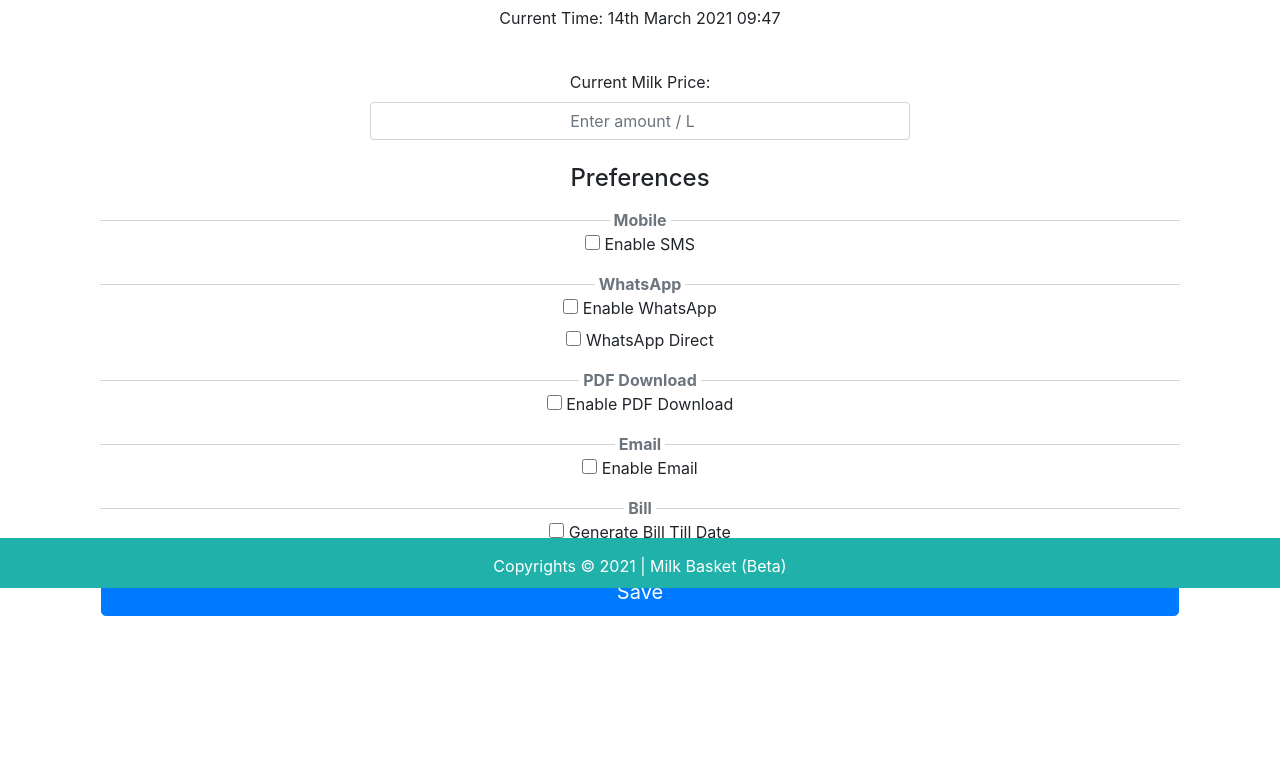
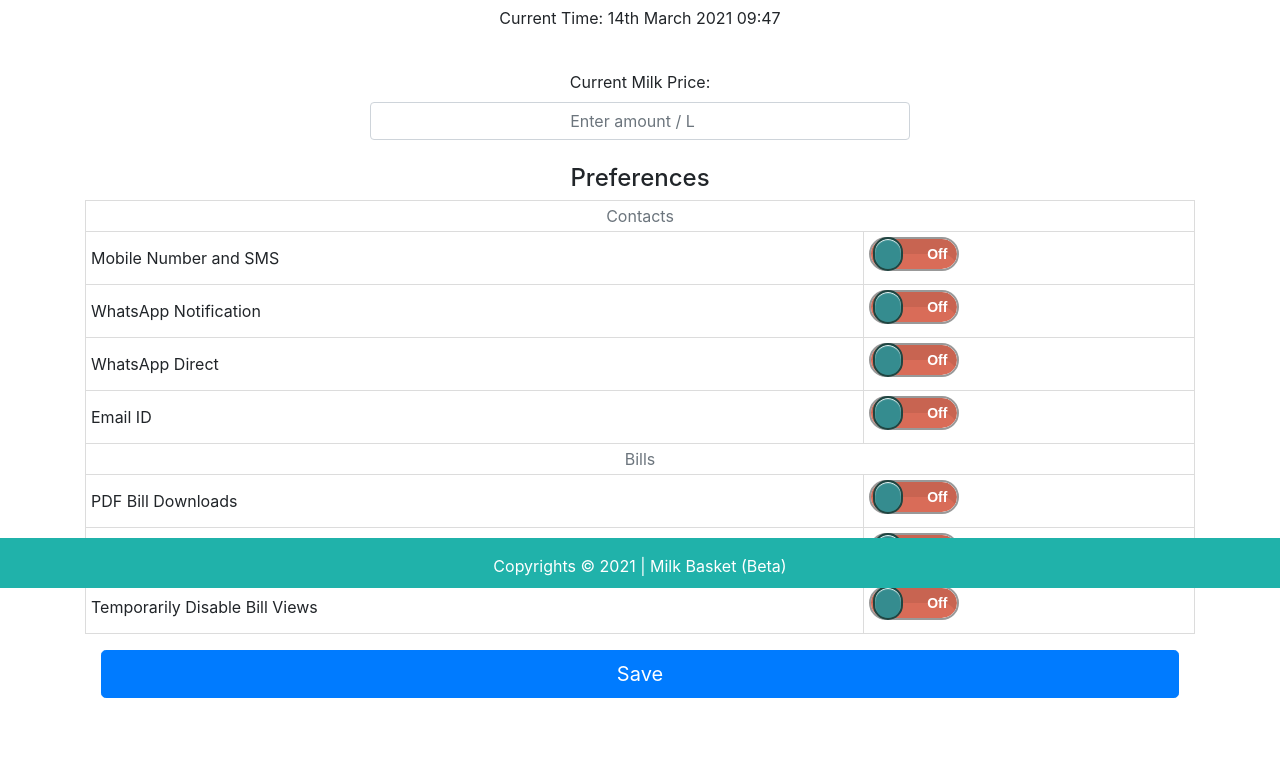
Before and after one commit to theflyingmachine/milkbasket, a Django app: page /setting in a window 1280 px wide. Shown: the part 212-990 px from the top of the page. Before the commit the page ends 828 px from the top, so only its background shows below. Run offline with Django 3.2, Linux system fonts and the light colour scheme; the visitor is signed in with stand-in values (Sample User, id 1); data that the repository does not hold is empty; some libraries are stand-ins or nearby versions.

Commit message:
Settings toggle switch update

```diff
--- a/register/templates/register/setting.html
+++ b/register/templates/register/setting.html
@@ -11,32 +11,114 @@
         font-size: 120px;
     }
 
-    .separator {
-        display: flex;
-        align-items: center;
-        text-align: center;
-
-    }
-
-    .separator::before, .separator::after {
-        content: '';
-        flex: 1;
-        border-bottom: 1px solid #D3D3D3;
-    }
-
-    .separator::before {
-        margin-right: .25em;
-
-    }
-
-    .separator::after {
-        margin-left: .25em;
-        color: #1c7430;
-    }
-
     input[type="checkbox"] {
         width: 15px; /*Desired width*/
         height: 15px; /*Desired height*/
+    }
+
+    .onoffswitch {
+        position: relative;
+        width: 90px;
+        -webkit-user-select: none;
+        -moz-user-select: none;
+        -ms-user-select: none;
+    }
+
+    .onoffswitch-checkbox {
+        display: none;
+    }
+
+    .onoffswitch-label {
+        display: block;
+        overflow: hidden;
+        cursor: pointer;
+        border: 2px solid #999999;
+        border-radius: 30px;
+    }
+
+    .onoffswitch-inner {
+        display: block;
+        width: 200%;
+        margin-left: -100%;
+        -moz-transition: margin 0.3s ease-in 0s;
+        -webkit-transition: margin 0.3s ease-in 0s;
+        -o-transition: margin 0.3s ease-in 0s;
+        transition: margin 0.3s ease-in 0s;
+    }
+
+    .onoffswitch-inner:before, .onoffswitch-inner:after {
+        display: block;
+        float: left;
+        width: 50%;
+        height: 30px;
+        padding: 0;
+        line-height: 30px;
+        font-size: 14px;
+        color: white;
+        font-family: Trebuchet, Arial, sans-serif;
+        font-weight: bold;
+        -moz-box-sizing: border-box;
+        -webkit-box-sizing: border-box;
+        box-sizing: border-box;
+        border-radius: 30px;
+        box-shadow: 0px 15px 0px rgba(0, 0, 0, 0.08) inset;
+    }
+
+    .onoffswitch-inner:before {
+        content: "On";
+        padding-left: 5px;
+        background-color: #81d404;
+        color: #FFFFFF;
+        border-radius: 30px 0 0 30px;
+    }
+
+    .onoffswitch-inner:after {
+        content: "Off";
+        padding-right: 10px;
+        background-color: #d96c58;
+        color: #ffffff;
+        text-align: right;
+        border-radius: 0 30px 30px 0;
+    }
+
+    .onoffswitch-switch {
+        display: block;
+        width: 30px;
+        margin: 0px;
+        background: #358c8f;
+        border: 2px solid #1f4541;
+        border-radius: 30px;
+        position: absolute;
+        top: 0;
+        bottom: 0;
+        right: 56px;
+        -moz-transition: all 0.3s ease-in 0s;
+        -webkit-transition: all 0.3s ease-in 0s;
+        -o-transition: all 0.3s ease-in 0s;
+        transition: all 0.3s ease-in 0s;
+        background-image: -moz-linear-gradient(center top, rgba(0, 0, 0, 0.1) 0%, rgba(0, 0, 0, 0) 80%);
+        background-image: -webkit-linear-gradient(center top, rgba(0, 0, 0, 0.1) 0%, rgba(0, 0, 0, 0) 80%);
+        background-image: -o-linear-gradient(center top, rgba(0, 0, 0, 0.1) 0%, rgba(0, 0, 0, 0) 80%);
+        background-image: linear-gradient(center top, rgba(0, 0, 0, 0.1) 0%, rgba(0, 0, 0, 0) 80%);
+        box-shadow: 0 1px 1px white inset;
+    }
+
+    .onoffswitch-checkbox:checked + .onoffswitch-label .onoffswitch-inner {
+        margin-left: 0px;
+    }
+
+    .onoffswitch-checkbox:checked + .onoffswitch-label .onoffswitch-switch {
+        right: 0px;
+    }
+
+    table, th, td {
+        border: 1px solid rgba(220, 220, 220);
+        border-collapse: collapse;
+    }
+
+    th, td {
+        padding: 5px;
+        text-align: left;
     }
 </style>
 
@@ -70,50 +152,125 @@
             <br>
             <h4 class="text-center">Preferences</h4>
 
-            <div class="col-12">
-              <div class="pt-2 separator text-secondary font-weight-bold">Mobile</div>
-              <div class="checkbox">
-                <label><input type="checkbox" name="sms_pref"
-                              {% if tenant.sms_pref %}checked{% endif %} value="1"> Enable
-                  SMS</label>
-              </div>
+            <table style="width:100%">
+              {# Contact Number #}
+              <tr>
+                <td colspan="2" class="text-center text-secondary">Contacts</td>
+              </tr>
+              <tr>
+                <td>Mobile Number and SMS</td>
+                <td>
+                  <div class="onoffswitch">
+                    <input class="onoffswitch-checkbox" id="myonoffswitch1" type="checkbox"
+                           name="sms_pref"
+                           {% if tenant.sms_pref %}checked{% endif %} value="1">
+                    <label class="onoffswitch-label" for="myonoffswitch1">
+                      <span class="onoffswitch-inner"></span>
+                      <span class="onoffswitch-switch"></span>
+                    </label>
+                  </div>
+                </td>
+              </tr>
 
-              <div class="pt-2 separator text-secondary font-weight-bold">WhatsApp</div>
-              <div class="checkbox">
-                <label><input id="mainWA" type="checkbox" name="wa_pref" onclick="waPref()"
-                              {% if tenant.whatsapp_pref %}checked{% endif %} value="1"> Enable
-                  WhatsApp</label>
-              </div>
-              <div id="secWAdiv" class="checkbox">
-                <label><input type="checkbox" name="wa_direct_pref"
-                              {% if tenant.whatsapp_direct_pref %}checked{% endif %} value="1">
-                  WhatsApp Direct</label>
-              </div>
+              {# WhatsApp Notification#}
 
-              <div class="pt-2 separator text-secondary font-weight-bold">PDF Download</div>
-              <div class="checkbox">
-                <label><input type="checkbox" name="download_pdf_pref"
-                              {% if tenant.download_pdf_pref %}checked{% endif %} value="1">
-                  Enable
-                  PDF Download</label>
-              </div>
+              <tr>
+                <td>WhatsApp Notification</td>
+                <td>
+                  <div class="onoffswitch">
+                    <input class="onoffswitch-checkbox" id="myonoffswitch2" type="checkbox"
+                           name="wa_pref"
+                           {% if tenant.whatsapp_pref %}checked{% endif %} value="1">
+                    <label class="onoffswitch-label" for="myonoffswitch2">
+                      <span class="onoffswitch-inner"></span>
+                      <span class="onoffswitch-switch"></span>
+                    </label>
+                  </div>
+                </td>
+              </tr>
+              <tr>
+                <td>WhatsApp Direct</td>
+                <td>
+                  <div class="onoffswitch">
+                    <input class="onoffswitch-checkbox" id="myonoffswitch3" type="checkbox"
+                           name="wa_direct_pref"
+                           {% if tenant.whatsapp_direct_pref %}checked{% endif %} value="1">
+                    <label class="onoffswitch-label" for="myonoffswitch3">
+                      <span class="onoffswitch-inner"></span>
+                      <span class="onoffswitch-switch"></span>
+                    </label>
+                  </div>
+                </td>
+              </tr>
 
-              <div class="pt-2 separator text-secondary font-weight-bold">Email</div>
-              <div class="checkbox disabled">
-                <label><input type="checkbox" name="email_pref"
-                              {% if tenant.email_pref %}checked{% endif %} value="1"> Enable
-                  Email</label>
-              </div>
+              {# Email Notification #}
+              <tr>
+                <td>Email ID</td>
+                <td>
+                  <div class="onoffswitch">
+                    <input class="onoffswitch-checkbox" id="myonoffswitch4" type="checkbox"
+                           name="email_pref"
+                           {% if tenant.email_pref %}checked{% endif %} value="1">
+                    <label class="onoffswitch-label" for="myonoffswitch4">
+                      <span class="onoffswitch-inner"></span>
+                      <span class="onoffswitch-switch"></span>
+                    </label>
+                  </div>
+                </td>
+              </tr>
 
-              <div class="pt-2 separator text-secondary font-weight-bold">Bill</div>
-              <div class="checkbox">
-                <label><input type="checkbox" name="bill_till_date"
-                              {% if tenant.bill_till_date %}checked{% endif %} value="1"> Generate
-                  Bill
-                  Till Date
-                </label>
-              </div>
-            </div>
+              {# Bill - PDF and Download #}
+              <tr>
+                <td colspan="2" class="text-center text-secondary">Bills</td>
+              </tr>
+              <tr>
+                <td>PDF Bill Downloads</td>
+                <td>
+                  <div class="onoffswitch">
+                    <input class="onoffswitch-checkbox" id="myonoffswitch5" type="checkbox"
+                           name="download_pdf_pref"
+                           {% if tenant.download_pdf_pref %}checked{% endif %} value="1">
+                    <label class="onoffswitch-label" for="myonoffswitch5">
+                      <span class="onoffswitch-inner"></span>
+                      <span class="onoffswitch-switch"></span>
+                    </label>
+                  </div>
+                </td>
+              </tr>
+
+              {# Bills till date #}
+              <tr>
+                <td>Generate Bill Till Today</td>
+                <td>
+                  <div class="onoffswitch">
+                    <input class="onoffswitch-checkbox" id="myonoffswitch6" type="checkbox"
+                           name="bill_till_date"
+                           {% if tenant.bill_till_date %}checked{% endif %} value="1">
+                    <label class="onoffswitch-label" for="myonoffswitch6">
+                      <span class="onoffswitch-inner"></span>
+                      <span class="onoffswitch-switch"></span>
+                    </label>
+                  </div>
+                </td>
+              </tr>
+
+              {# Temproarly disable Bills #}
+              <tr>
+                <td>Temporarily Disable Bill Views</td>
+                <td>
+                  <div class="onoffswitch">
+                    <input class="onoffswitch-checkbox" id="myonoffswitch7" type="checkbox"
+                           name="disable_bill_views"
+                           {% if tenant.disable_bill_views %}checked{% endif %} value="1">
+                    <label class="onoffswitch-label" for="myonoffswitch7">
+                      <span class="onoffswitch-inner"></span>
+                      <span class="onoffswitch-switch"></span>
+                    </label>
+                  </div>
+                </td>
+              </tr>
+
+            </table>
             <div class="p-3 text-center col-sm-12 ">
               {% if alert_message %}
                 <button type="submit"
@@ -127,20 +284,6 @@
       </div>
     </div>
   </div>
-  <script>
-    function waPref() {
-      let checkBox = document.getElementById("mainWA");
-      let action = true
-      if (checkBox.checked) {
-        action = false;
-      }
-      let nodes = document.getElementById("secWAdiv").getElementsByTagName('*');
-      for (let i = 0; i < nodes.length; i++) {
-        nodes[i].disabled = action;
-      }
-    }
-
-  </script>
 
 {% endblock %}
 <!-- Footer -->
```
